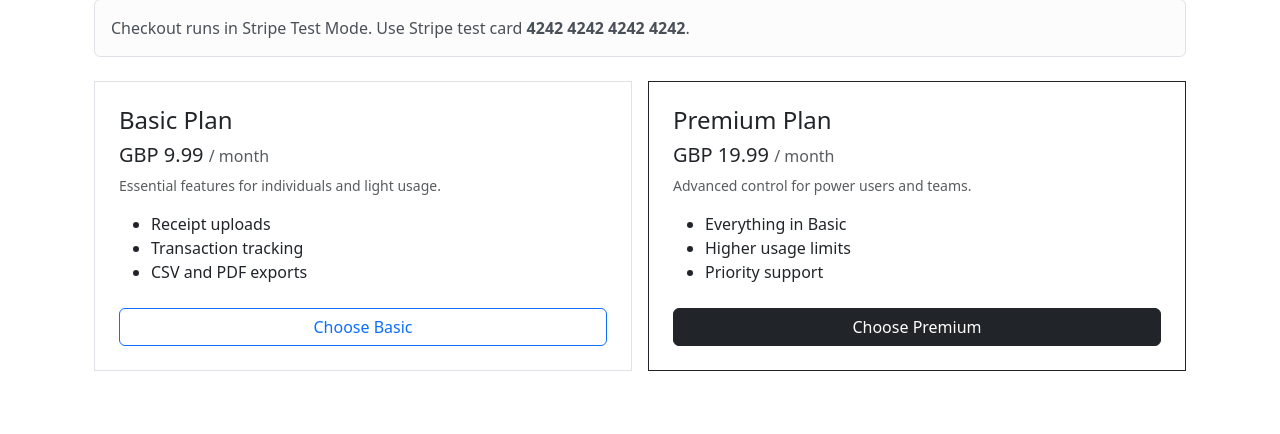
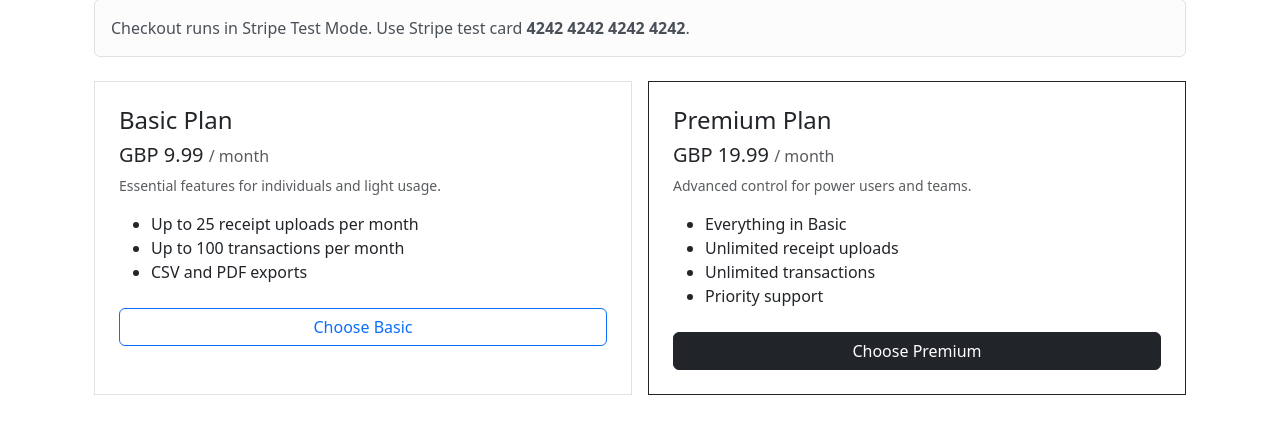
Before and after one commit to Sefa-Keles/Smart-Accounts-Management, a Django app: page /subscription/plans/ in a window 1280 px wide. Shown: the part 243-677 px from the top of the page. Run offline with Django 5.2, Linux system fonts and the light colour scheme; the visitor is signed in with stand-in values (Sample User, id 1); data that the repository does not hold is empty.

Commit message:
Update subscription plan details with usage limits for Basic and Premium tiers

```diff
--- a/templates/core/subscription_plans.html
+++ b/templates/core/subscription_plans.html
@@ -38,8 +38,8 @@
                 <p class="h5 mb-2">GBP 9.99 <span class="text-muted fs-6">/ month</span></p>
                 <p class="text-muted small mb-3">Essential features for individuals and light usage.</p>
                 <ul class="mb-4">
-                    <li>Receipt uploads</li>
-                    <li>Transaction tracking</li>
+                    <li>Up to 25 receipt uploads per month</li>
+                    <li>Up to 100 transactions per month</li>
                     <li>CSV and PDF exports</li>
                 </ul>
                 <button
@@ -64,7 +64,8 @@
                 <p class="text-muted small mb-3">Advanced control for power users and teams.</p>
                 <ul class="mb-4">
                     <li>Everything in Basic</li>
-                    <li>Higher usage limits</li>
+                    <li>Unlimited receipt uploads</li>
+                    <li>Unlimited transactions</li>
                     <li>Priority support</li>
                 </ul>
                 <button
```
